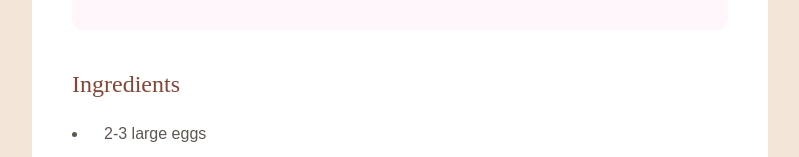
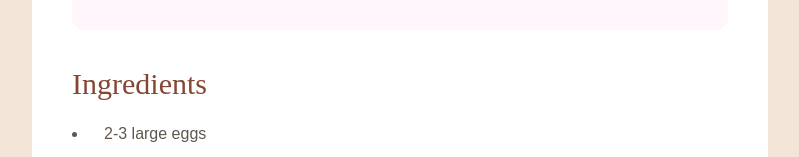
Before and after one commit to Hcmwebs/recipe-page, a React (Vite) app: page / in a window 1280 px wide. Shown: the part 750-907 px from the top of the page, without its empty margins (240-1039 px from the left). Built offline with nearby package versions, Linux system fonts and the light colour scheme.

Commit message:
modified the font size

```diff
--- a/src/components/Title.jsx
+++ b/src/components/Title.jsx
@@ -2,7 +2,7 @@ import React from 'react';
 
 const Title = ({ text }) => {
 	return (
-		<h2 className='font-normal capitalize text-2xl text-primary leading-7'>
+		<h2 className='font-normal capitalize text-3xl text-primary leading-7'>
 			{text}
 		</h2>
 	);
```
